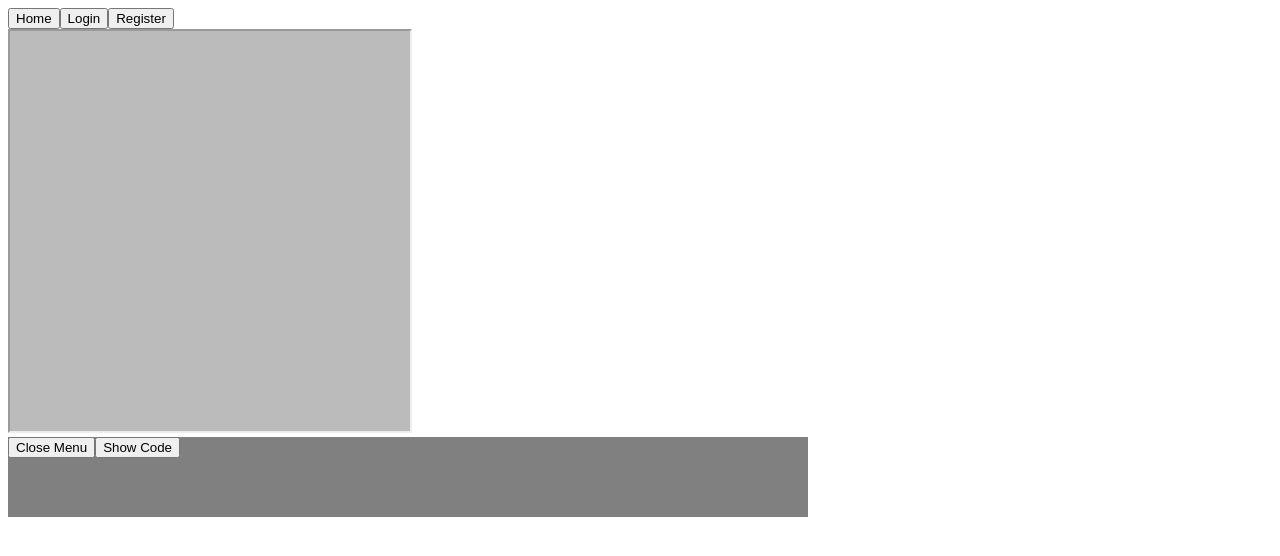
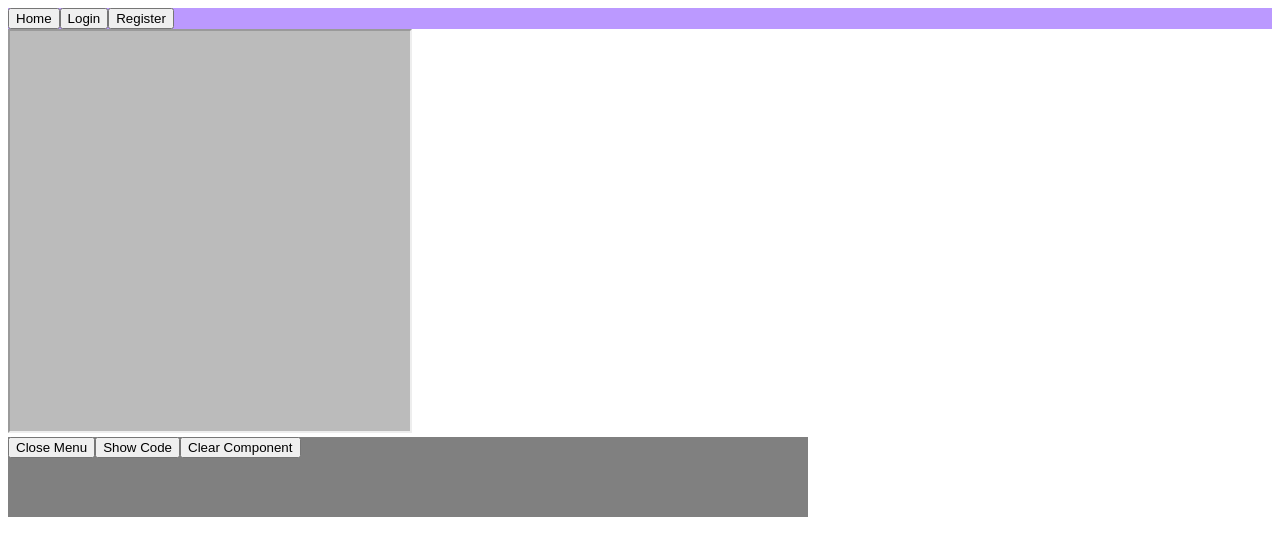
Before and after one commit to DrVonDevious/quicksilver, a React (Create React App) app in the folder src/client/: page / in a window 1280 px wide. Both pictures are taken after a click on the button "Open Menu". Shown: the top 556 px of the page. Built offline with nearby package versions, Linux system fonts and the light colour scheme; no server answers.

Commit message:
Add persistent code

```diff
--- a/src/client/src/components/CodeBox.js
+++ b/src/client/src/components/CodeBox.js
@@ -27,8 +27,8 @@ const CodeBox = () => {
         <div>
           CSS:
           <CodeMirror
+            value={codeState.css}
             options={{
-              value: "what",
               mode: "css",
               theme: "material",
               lineNumbers: true
@@ -43,6 +43,7 @@ const CodeBox = () => {
         <div>
           HTML:
           <CodeMirror
+            value={codeState.html}
             options={{
               mode: "htmlmixed",
               theme: "material",
@@ -58,6 +59,7 @@ const CodeBox = () => {
         <div>
           JavaScript:
           <CodeMirror
+            value={codeState.js}
             options={{
               mode: "javascript",
               theme: "material",
--- a/src/client/src/components/MenuBar.js
+++ b/src/client/src/components/MenuBar.js
@@ -1,19 +1,26 @@
 import React from 'react';
-import { useDispatch } from 'react-redux';
+import { useDispatch, useSelector } from 'react-redux';
 
 import '../css/MenuBar.css';
 
 import { toggleMenu } from '../reducers/menuReducer';
-import { toggleCode } from '../reducers/codeReducer';
+import { toggleCode, updateCSS, updateJS, updateHTML } from '../reducers/codeReducer';
 
 const MenuBar = () => {
 
   const dispatch = useDispatch();
 
+  const clearCode = () => {
+    dispatch(updateJS(""));
+    dispatch(updateCSS(""));
+    dispatch(updateHTML(""));
+  };
+
   return (
     <div className="menu-bar">
       <button onClick={() => dispatch(toggleMenu())}>Close Menu</button>
       <button onClick={() => dispatch(toggleCode())}>Show Code</button>
+      <button onClick={() => clearCode()}>Clear Component</button>
     </div>
   );
 };
--- a/src/client/src/containers/NavBar.js
+++ b/src/client/src/containers/NavBar.js
@@ -1,9 +1,10 @@
 import React from 'react';
 import { Link } from 'react-router-dom';
+import '../css/NavBar.css';
 
 const NavBar = () => {
   return (
-    <div>
+    <div className="nav-bar">
       <Link to="/">
         <button type="button">
           Home
--- a/src/client/src/css/CodeBox.css
+++ b/src/client/src/css/CodeBox.css
@@ -3,4 +3,5 @@
   background-color: green;
   width: 360px;
   height: 370px;
+  float: right;
 }
--- /dev/null
+++ b/src/client/src/css/NavBar.css
@@ -0,0 +1,4 @@
+
+.nav-bar {
+  background-color: #BB99ff;
+}
```
Also changed, not shown: 1 other file (tests, documents, lock files or other folders).
